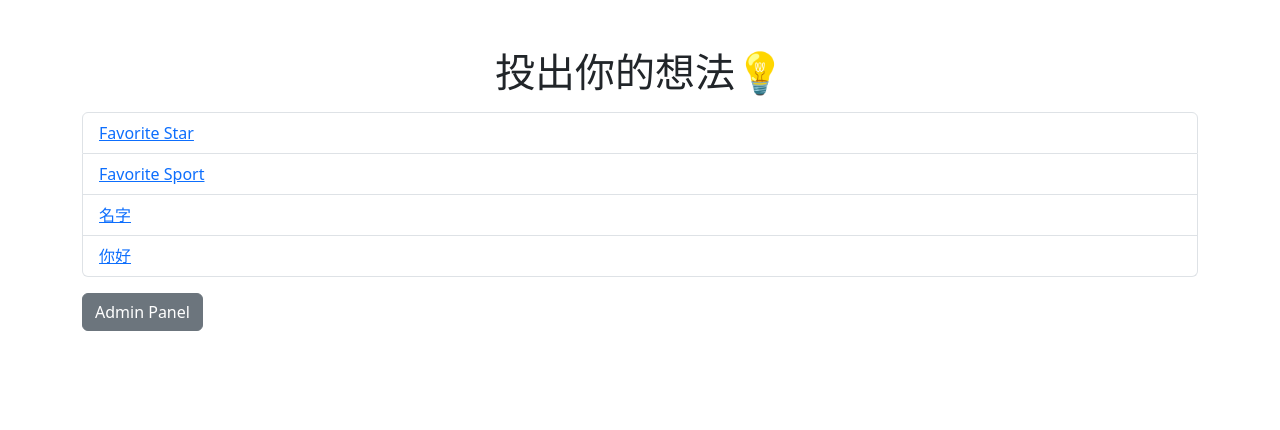
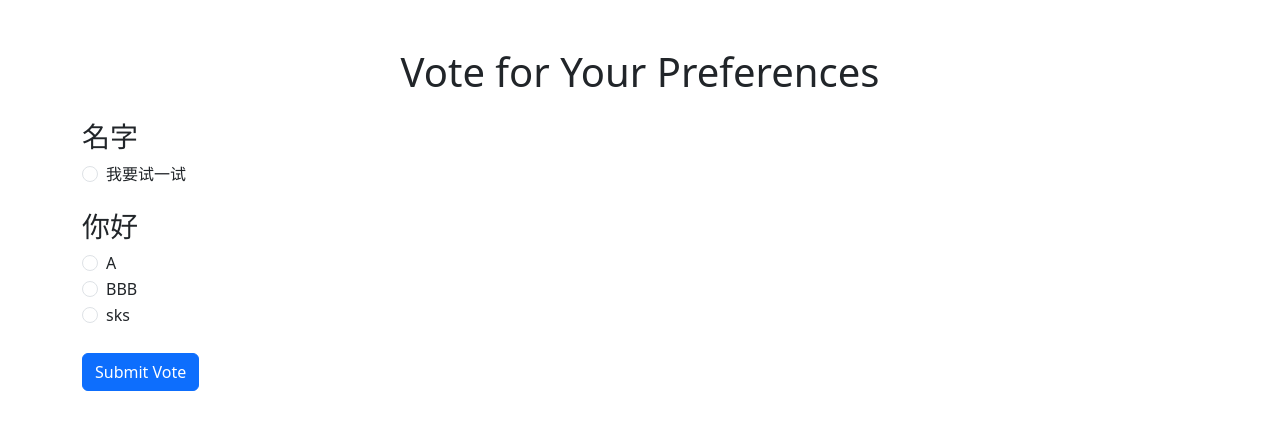
Before and after one commit to AndersonHJB/vote_app, a Flask app: page / in a window 1280 px wide. Shown: the top 430 px of the page. Run offline with Flask 3, Linux system fonts and the light colour scheme.

Commit message:
更新投票组

```diff
--- a/app.py
+++ b/app.py
@@ -18,7 +18,7 @@ def load_data():
 # 保存投票数据
 def save_data(data):
     with open(DATA_FILE, "w") as file:
-        json.dump(data, file)
+        json.dump(data, file, indent=4)
 
 
 # 初始化投票数据
@@ -27,46 +27,31 @@ poll_data = load_data()
 
 @app.route("/")
 def index():
-    """首页：显示所有投票类别"""
-    categories = list(poll_data.keys())
-    return render_template("index.html", categories=categories)
+    """首页：展示所有类别并支持每个类别投票"""
+    return render_template("index.html", poll_data=poll_data)
 
 
-@app.route("/category/<category_name>")
-def category(category_name):
-    """显示单个类别的投票选项"""
-    if category_name not in poll_data:
-        return "Category not found", 404
-    options = poll_data[category_name]["options"]
-    return render_template("category.html", category_name=category_name, options=options)
+@app.route("/vote", methods=["POST"])
+def vote():
+    """处理所有类别的投票"""
+    for category_name, category_data in poll_data.items():
+        selected_option = request.form.get(category_name)
+        if selected_option in category_data["results"]:
+            poll_data[category_name]["results"][selected_option] += 1
+
+    save_data(poll_data)  # 保存更新后的数据到 JSON
+    return redirect(url_for("results"))
 
 
-@app.route("/vote/<category_name>", methods=["POST"])
-def vote(category_name):
-    """处理投票"""
-    if category_name not in poll_data:
-        return "Category not found", 404
-
-    selected_option = request.form.get("option")
-    if selected_option in poll_data[category_name]["results"]:
-        poll_data[category_name]["results"][selected_option] += 1
-        save_data(poll_data)  # 保存更新后的数据到 JSON
-    return redirect(url_for("results", category_name=category_name))
-
-
-@app.route("/results/<category_name>")
-def results(category_name):
-    """显示某个类别的投票结果"""
-    if category_name not in poll_data:
-        return "Category not found", 404
-
-    results = poll_data[category_name]["results"]
-    return render_template("results.html", category_name=category_name, results=results)
+@app.route("/results")
+def results():
+    """显示所有类别的投票结果"""
+    return render_template("results.html", poll_data=poll_data)
 
 
 @app.route("/admin", methods=["GET", "POST"])
 def admin():
-    """后台管理页面，用于添加或编辑类别"""
+    """后台管理页面，用于添加、删除类别"""
     if request.method == "POST":
         category_name = request.form.get("category_name")
         options = request.form.get("options").split(",")
@@ -83,5 +68,14 @@ def admin():
     return render_template("admin.html", poll_data=poll_data)
 
 
+@app.route("/delete/<category_name>", methods=["POST"])
+def delete_category(category_name):
+    """删除指定的投票类别"""
+    if category_name in poll_data:
+        del poll_data[category_name]
+        save_data(poll_data)
+    return redirect(url_for("admin"))
+
+
 if __name__ == "__main__":
     app.run(debug=True)
--- a/poll_data.json
+++ b/poll_data.json
@@ -1 +1,22 @@
-{"Favorite Star": {"options": ["Star A", "Star B", "Star C"], "results": {"Star A": 1, "Star B": 0, "Star C": 0}}, "Favorite Sport": {"options": ["Basketball", "Badminton", "Table Tennis"], "results": {"Basketball": 0, "Badminton": 0, "Table Tennis": 1}}, "\u540d\u5b57": {"options": ["\u6211\u8981\u8bd5\u4e00\u8bd5"], "results": {"\u6211\u8981\u8bd5\u4e00\u8bd5": 0}}, "\u4f60\u597d": {"options": ["A", "BBB", "sks"], "results": {"A": 1, "BBB": 0, "sks": 0}}}
+{
+    "\u540d\u5b57": {
+        "options": [
+            "\u6211\u8981\u8bd5\u4e00\u8bd5"
+        ],
+        "results": {
+            "\u6211\u8981\u8bd5\u4e00\u8bd5": 1
+        }
+    },
+    "\u4f60\u597d": {
+        "options": [
+            "A",
+            "BBB",
+            "sks"
+        ],
+        "results": {
+            "A": 2,
+            "BBB": 0,
+            "sks": 0
+        }
+    }
+}
--- a/templates/index.html
+++ b/templates/index.html
@@ -3,20 +3,28 @@
 <head>
     <meta charset="UTF-8">
     <meta name="viewport" content="width=device-width, initial-scale=1.0">
-    <title>Vote Categories</title>
+    <title>Vote</title>
     <link rel="stylesheet" href="https://cdn.jsdelivr.net/npm/bootstrap@5.3.0/dist/css/bootstrap.min.css">
 </head>
 <body>
     <div class="container mt-5">
-        <h1 class="text-center">投出你的想法💡</h1>
-        <ul class="list-group mt-3">
-            {% for category in categories %}
-                <li class="list-group-item">
-                    <a href="{{ url_for('category', category_name=category) }}">{{ category }}</a>
-                </li>
+        <h1 class="text-center">Vote for Your Preferences</h1>
+        <form method="POST" action="{{ url_for('vote') }}">
+            {% for category_name, category_data in poll_data.items() %}
+                <div class="mt-4">
+                    <h3>{{ category_name }}</h3>
+                    {% for option in category_data["options"] %}
+                        <div class="form-check">
+                            <input class="form-check-input" type="radio" name="{{ category_name }}" value="{{ option }}" id="{{ category_name }}-{{ option }}">
+                            <label class="form-check-label" for="{{ category_name }}-{{ option }}">
+                                {{ option }}
+                            </label>
+                        </div>
+                    {% endfor %}
+                </div>
             {% endfor %}
-        </ul>
-        <a href="{{ url_for('admin') }}" class="btn btn-secondary mt-3">Admin Panel</a>
+            <button type="submit" class="btn btn-primary mt-4">Submit Vote</button>
+        </form>
     </div>
 </body>
 </html>
```
Also changed, not shown: templates/admin.html (+7 -4 lines), templates/results.html (+9 -4 lines).
